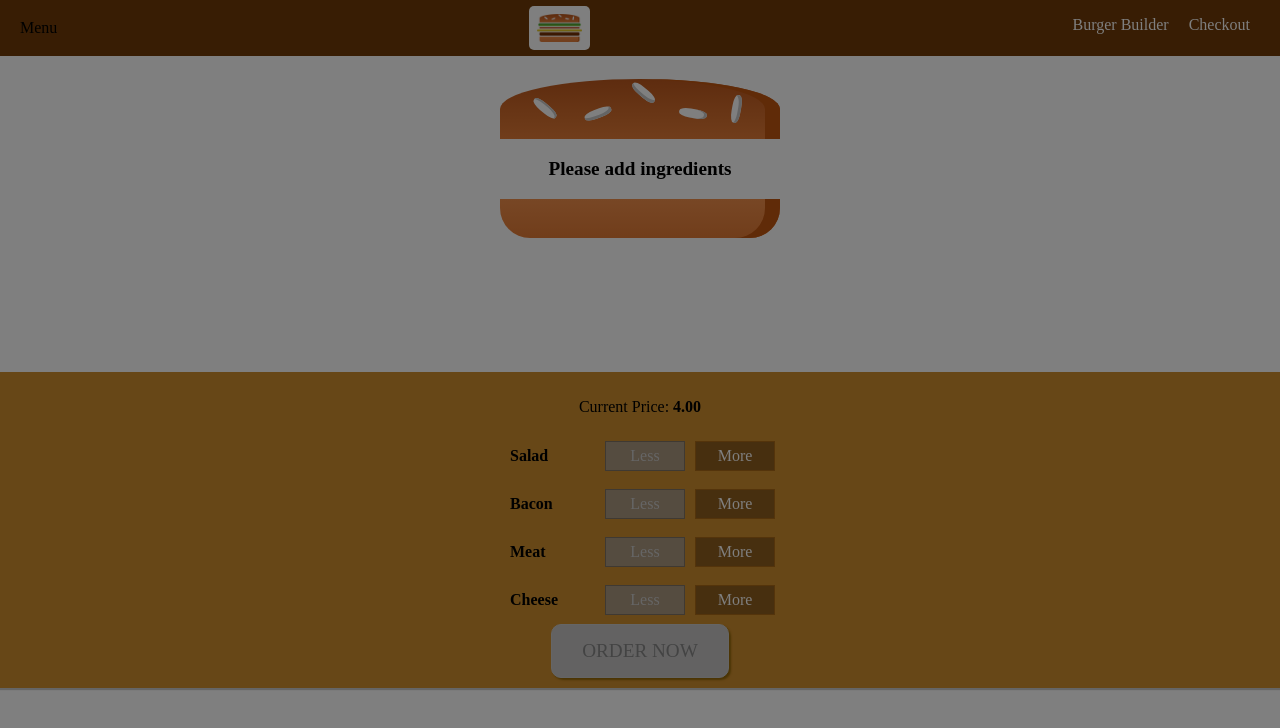
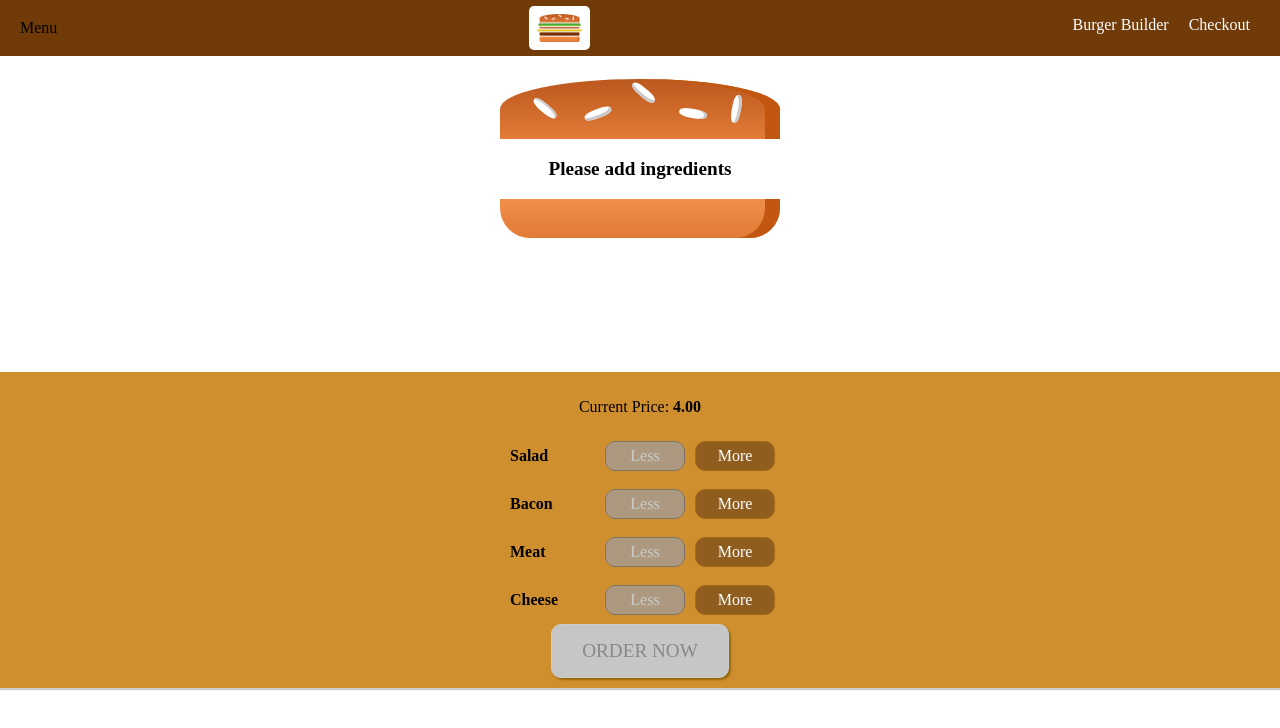
Before and after one commit to lundb1tr/burger-builder, a React (Create React App) app: page / in a window 1280 px wide. Shown: the top 728 px of the page. Built offline with nearby package versions, Linux system fonts and the light colour scheme; a web font is replaced by a local one.

Commit message:
made toggling the drawer its own component, created a toggle function to set the state to the opposite of the current state

```diff
--- a/src/components/Burger/BuildControls/BuildControl/BuildControl.css
+++ b/src/components/Burger/BuildControls/BuildControl/BuildControl.css
@@ -13,6 +13,7 @@
   width: 80px;
   border: 1px solid #aa6817;
   cursor: pointer;
+  border-radius: 10px;
   outline: none;
 }
 
--- a/src/components/Layout/Layout.js
+++ b/src/components/Layout/Layout.js
@@ -5,13 +5,17 @@ import SideDrawer from '../Navigation/SideDrawer/SideDrawer';
 import './Layout.css';
 
 const Layout = props => {
-  const [showSideDrawer, setShowSideDrawer] = useState(true);
+  const [showSideDrawer, setShowSideDrawer] = useState(false);
+
+  const toggleSideDrawer = prevState => {
+    setShowSideDrawer(!prevState);
+  };
   return (
     <Aux>
-      <Toolbar />
+      <Toolbar openSideDrawer={() => toggleSideDrawer(showSideDrawer)} />
       <SideDrawer
         open={showSideDrawer}
-        closed={() => setShowSideDrawer(false)}
+        closed={() => toggleSideDrawer(showSideDrawer)}
       />
       <main className="Content">{props.children}</main>
     </Aux>
--- /dev/null
+++ b/src/components/Navigation/SideDrawer/DrawerToggle/DrawerToggle.js
@@ -0,0 +1,7 @@
+import React from 'react';
+
+const DrawerToggle = ({ clicked }) => {
+  return <div onClick={clicked}>Menu</div>;
+};
+
+export default DrawerToggle;
--- a/src/components/Navigation/SideDrawer/SideDrawer.css
+++ b/src/components/Navigation/SideDrawer/SideDrawer.css
@@ -6,7 +6,7 @@
   left: 0;
   top: 0;
   z-index: 200;
-  border-radius: 0 0 5px 0;
+  border-radius: 0 0 50px 0;
   background-color: white;
   padding: 16px 16px;
   box-sizing: border-box;
--- a/src/components/Navigation/Toolbar/Toolbar.js
+++ b/src/components/Navigation/Toolbar/Toolbar.js
@@ -1,12 +1,13 @@
 import React from 'react';
 import Logo from '../../Logo/Logo';
 import NavigationItems from '../NavigationItems/NavigationItems';
+import DrawerToggle from '../SideDrawer/DrawerToggle/DrawerToggle';
 import './Toolbar.css';
 
-const Toolbar = () => {
+const Toolbar = ({ openSideDrawer }) => {
   return (
     <header className="Toolbar">
-      <div>Menu</div>
+      <DrawerToggle clicked={openSideDrawer} />
       <Logo currentHeight="80%" />
       <nav className="DesktopOnly">
         <NavigationItems />
```
